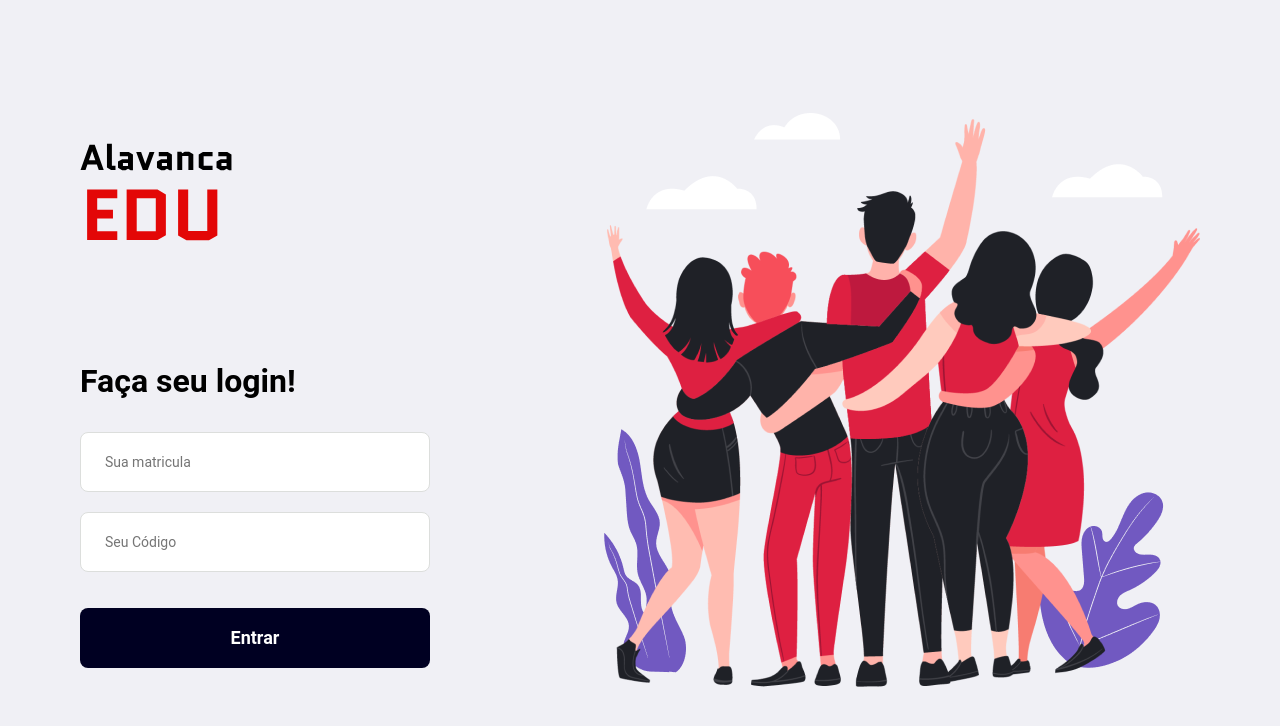
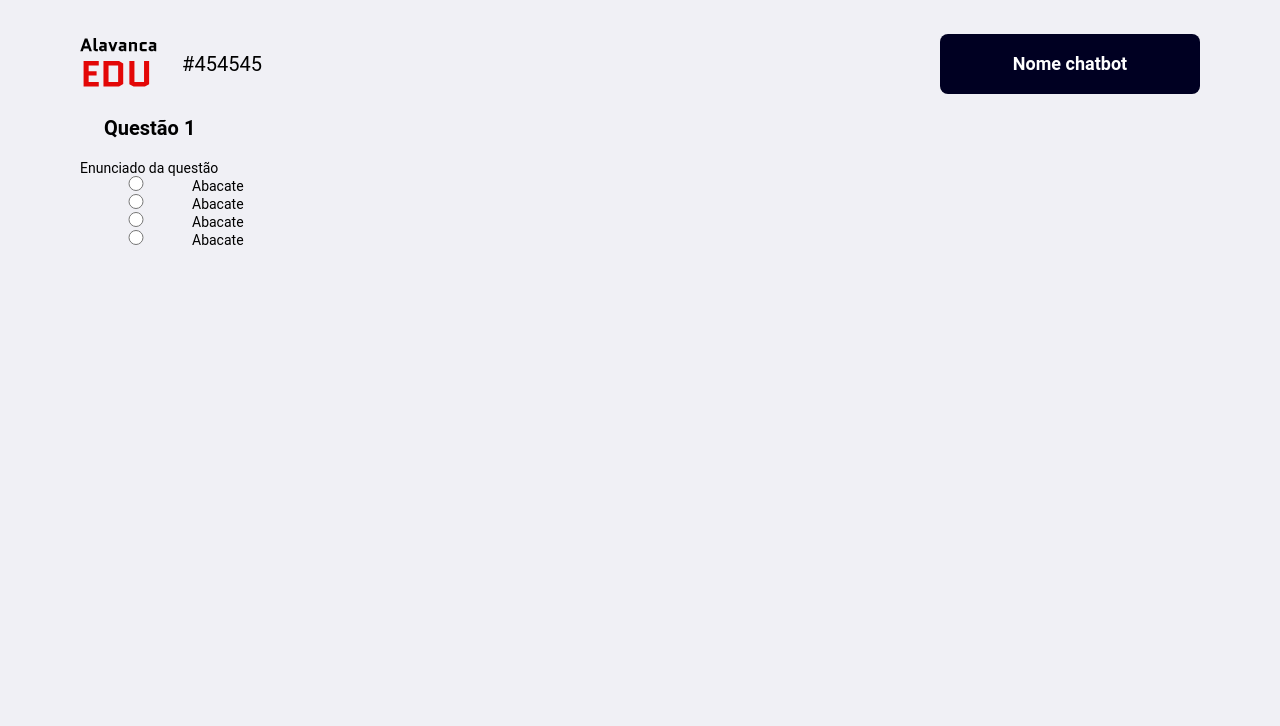
Before and after one commit to JulianaSB/alavancaedu, a React (Create React App) app: page / in a window 1280 px wide. Shown: the top 726 px of the page. Built offline with nearby package versions, Linux system fonts and the light colour scheme.

Commit message:
Add files via upload

```diff
--- a/src/routes.js
+++ b/src/routes.js
@@ -1,15 +1,20 @@
 import React from 'react';
 import { BrowserRouter, Route, Switch } from 'react-router-dom';
-import Login from './pages/Login';
-import Profile from './pages/Profile';
+//import Login from './pages/Login';
+//import Test from './pages/Test';
+import Question from './pages/Prova'
 
 export default function Routes() {
     return (
         <BrowserRouter>
             <Switch>
-                <Route path="/" exact component={Login} />
-                <Route path="/profile" exact component={Profile} />
+
+
+                <Route path="/" exact component={Question} />
             </Switch>
         </BrowserRouter>
     )
 }
+
+//<Route path="/" exact component={Login} />
+//<Route path="/" exact component={Test} />
```
